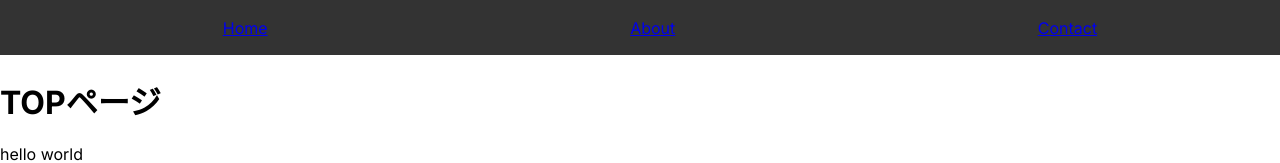
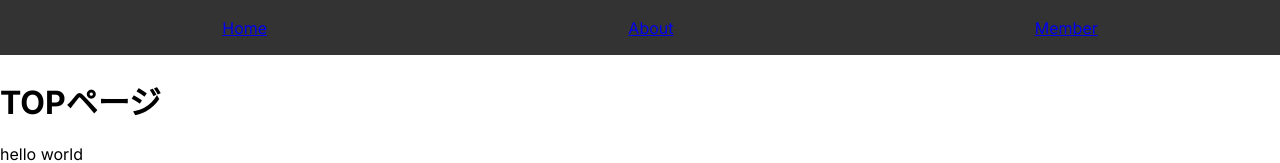
Before and after one commit to ait-nlp/nlp-lab-website, a Next.js app: page / in a window 1280 px wide. Shown: the top 163 px of the page. Built offline with nearby package versions, Linux system fonts and the light colour scheme.

Commit message:
再修正

```diff
--- a/src/components/Navbar.tsx
+++ b/src/components/Navbar.tsx
@@ -8,7 +8,7 @@
       <ul>
         <li><Link href="/">Home</Link></li>
         <li><Link href="/about">About</Link></li>
-        <li><Link href="/contact">Contact</Link></li>
+        <li><Link href="/member">Member</Link></li>
       </ul>
       <style jsx>{`
         nav {
```
